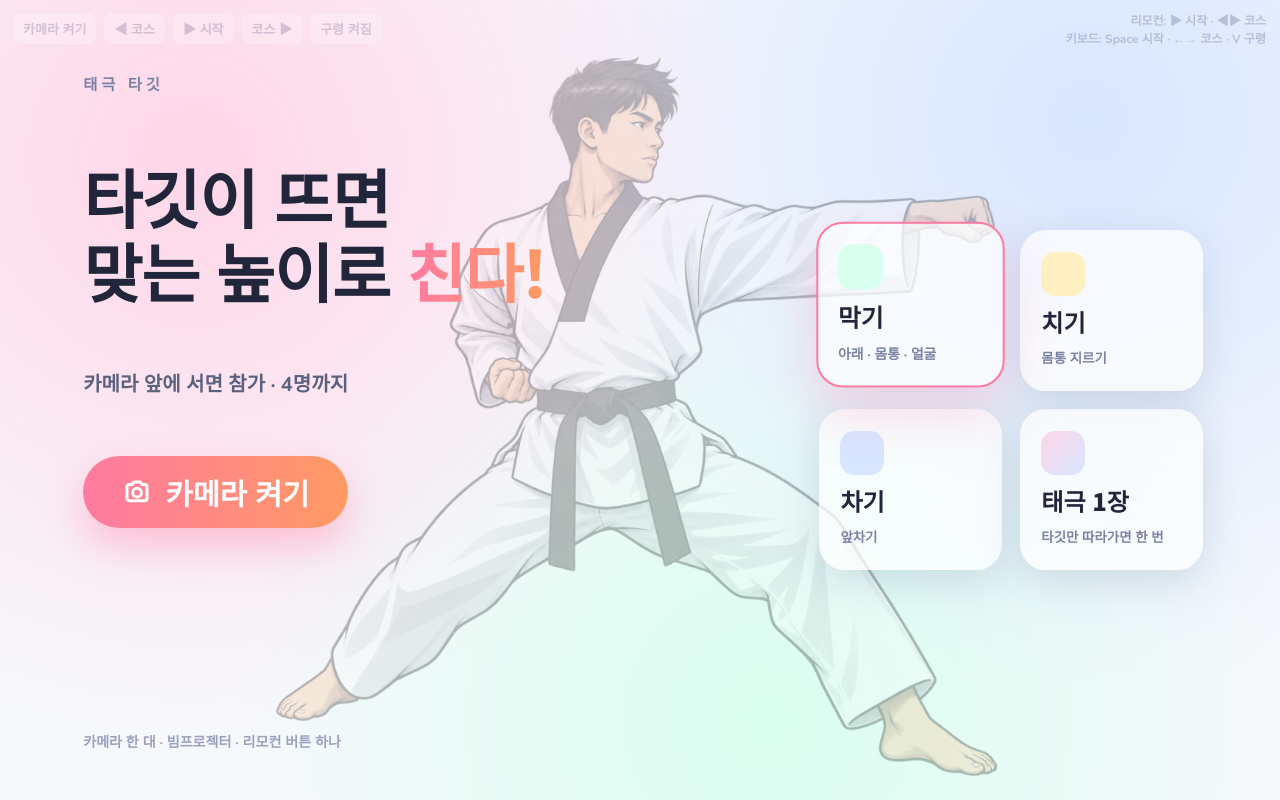
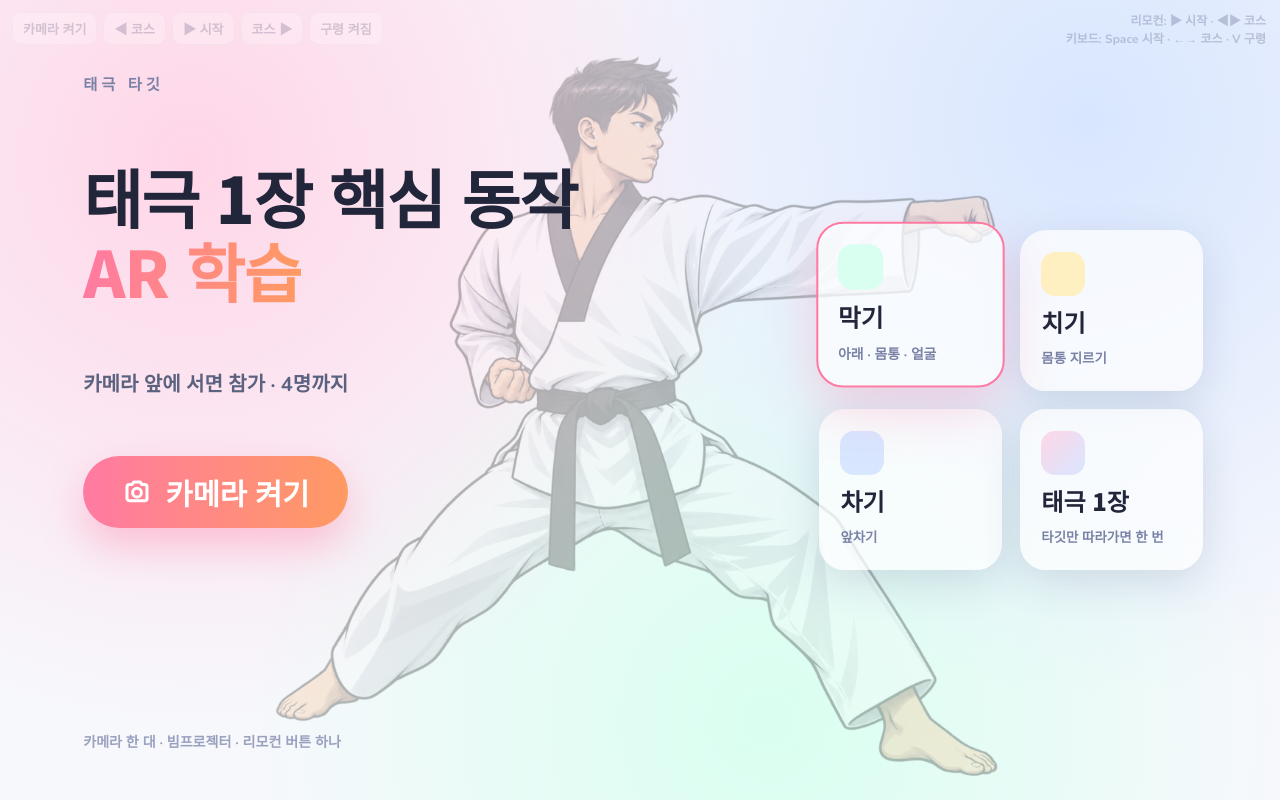
Before and after one commit to nekozipsa-cloud/taegeuk-target, a plain HTML site: page index.html in a window 1280 px wide. Drawn offline with nearby package versions, Linux system fonts and the light colour scheme.

Commit message:
시작 화면 제목: 태극 1장 핵심 동작 AR 학습
Co-Authored-By: Claude Fable 5.1 <noreply@anthropic.com>

```diff
--- a/index.html
+++ b/index.html
@@ -68,7 +68,7 @@
 <div id="start" class="screen">
   <img class="bgart" src="assets/bg-pose.png" alt="">
   <div class="eyebrow">태극 타깃</div>
-  <div class="title">타깃이 뜨면<br>맞는 높이로 <em>친다!</em></div>
+  <div class="title">태극 1장 핵심 동작<br><em>AR 학습</em></div>
   <div id="startSub" class="sub">카메라 앞에 서면 참가 · 4명까지</div>
   <button id="ctaCam" class="cta"><svg viewBox="0 0 24 24" width="30" height="30" fill="none" stroke="#fff" stroke-width="2.4" stroke-linecap="round" stroke-linejoin="round"><path d="M4 8a2 2 0 0 1 2-2h2l1.5-2h5L16 6h2a2 2 0 0 1 2 2v9a2 2 0 0 1-2 2H6a2 2 0 0 1-2-2z"/><circle cx="12" cy="12.5" r="3.5"/></svg><span>카메라 켜기</span></button>
   <button id="ctaGo" class="cta go" hidden><span>▶&nbsp; 시작</span></button>
```
